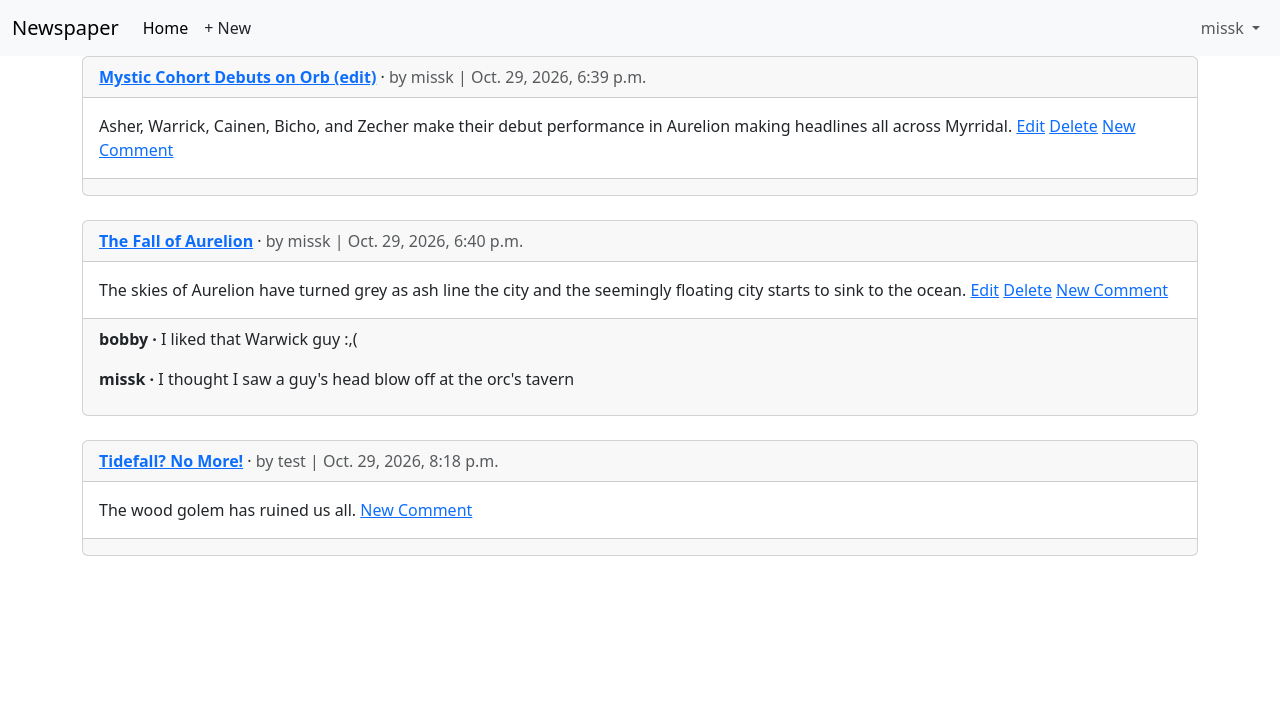
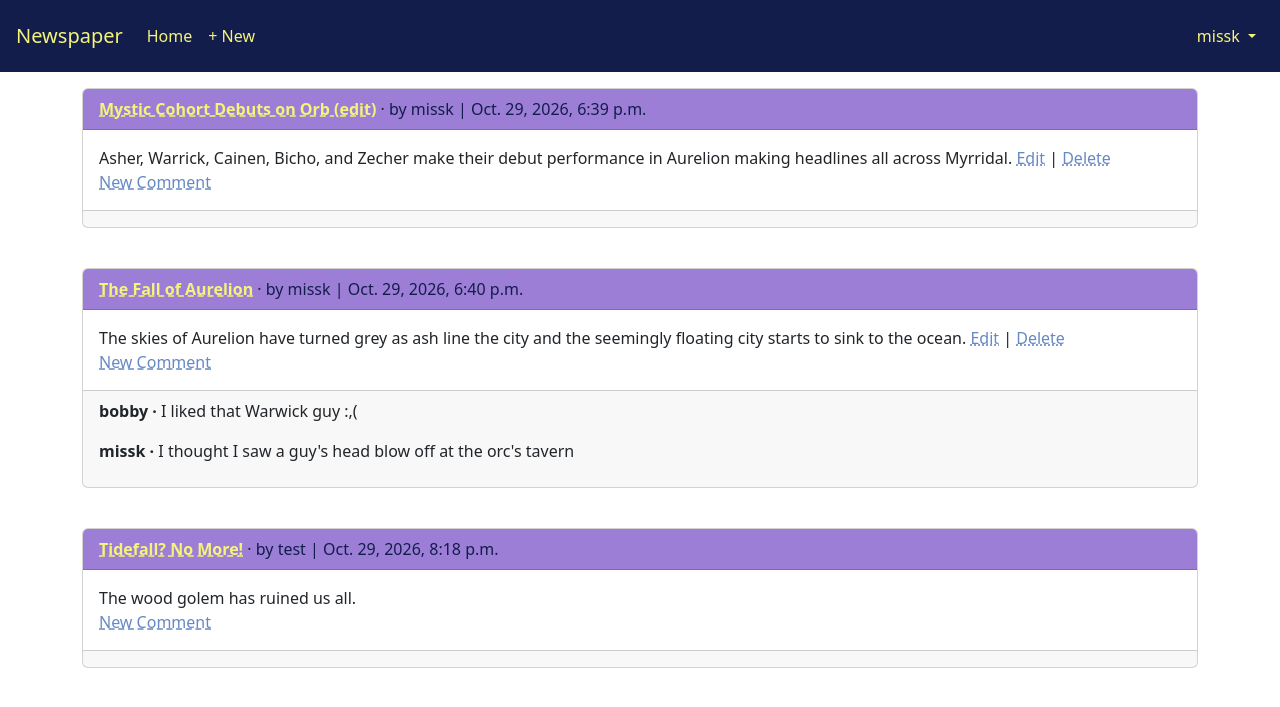
Before and after one commit to keana-patman/newspaper, a Django app: page /articles/ in a window 1280 px wide. Shown: the top 707 px of the page. Run offline with Django 5.2, Linux system fonts and the light colour scheme; a user stored in the database is signed in; data comes from the database, SQL or seed files in the repository; both versions use the stored data as it was after the commit.

Commit message:
3rd party/css

```diff
--- a/newspaper/settings.py
+++ b/newspaper/settings.py
@@ -31,6 +31,7 @@ ALLOWED_HOSTS = []
 # Application definition
 
 INSTALLED_APPS = [
+    'simpleui',
     "django.contrib.admin",
     "django.contrib.auth",
     "django.contrib.contenttypes",
--- a/templates/article_list.html
+++ b/templates/article_list.html
@@ -4,20 +4,21 @@
 
 {% block content %}
 {% for article in article_list %}
-<div class="card">
-    <div class="card-header">
+<div class="card" style="margin-top: 1rem">
+    <div class="card-header" style="background-color:rgb(156, 126, 215);">
         <span class="fw-bold">
-            <a href="{{ article.get_absolute_url }}">{{ article.title }}</a>
+            <a href="{{ article.get_absolute_url }}" style="text-decoration-style: dashed; color:rgb(244, 244, 121)">{{ article.title }}</a>
         </span> &middot;
-        <span class="text-muted">by {{ article.author }} | {{ article.date }}</span>
+        <span style="color: rgb(19, 29, 75);">by {{ article.author }} | {{ article.date }}</span>
     </div>
     <div class="card-body">
         {{ article.body }}
         {% if article.author.pk == request.user.pk %}
-        <a href="{% url 'article_edit' article.pk %}">Edit</a>
-        <a href="{% url 'article_delete' article.pk %}">Delete</a>
+        <a href="{% url 'article_edit' article.pk %}" style="text-decoration-style: dotted; color: rgb(102, 136, 195)">Edit</a> |
+        <a href="{% url 'article_delete' article.pk %}" style="text-decoration-style: dotted; color: rgb(102, 136, 195)">Delete</a>
         {% endif %}
-        <a href="{{ article.get_absolute_url }}">New Comment</a>
+        <br />
+        <a href="{{ article.get_absolute_url }}" style="text-decoration-style: dashed; color: rgb(102, 136, 195)">New Comment</a>
     </div>
     <div class="card-footer">
         {% for comment in article.comment_set.all %}
--- a/templates/base.html
+++ b/templates/base.html
@@ -9,9 +9,9 @@
     <link href="https://cdn.jsdelivr.net/npm/bootstrap@5.3.8/dist/css/bootstrap.min.css" rel="stylesheet" integrity="sha384-sRIl4kxILFvY47J16cr9ZwB07vP4J8+LH7qKQnuqkuIAvNWLzeN8tE5YBujZqJLB" crossorigin="anonymous">
 </head>
 <body>
-<nav class="navbar navbar-expand-lg bg-body-tertiary">
-<div class="container-fluid">
-<a class="navbar-brand" href="{% url 'home' %}">Newspaper</a>
+    <nav class="navbar navbar-expand-lg bg-body-tertiary" style="padding: 0">
+    <div class="container-fluid" style="background-color: rgb(19, 29, 75); padding: 1rem; ">
+    <a class="navbar-brand" href="{% url 'home' %}" style="color:rgb(244, 244, 121); font-weight: 500;">Newspaper</a>
     <button class="navbar-toggler" type="button"
     data-bs-toggle="collapse" data-bs-target="#navbarSupportedContent"
     aria-controls="navbarSupportedContent" aria-expanded="false"
@@ -21,16 +21,16 @@ aria-label="Toggle navigation">
     <div class="collapse navbar-collapse" id="navbarSupportedContent">
     <ul class="navbar-nav me-auto mb-2 mb-lg-0">
     <li class="nav-item">
-<a class="nav-link active" aria-current="page" href="#">Home</a>
+    <a class="nav-link active" aria-current="page" href="#" style="color:rgb(244, 244, 121)">Home</a>
     </li>
     {% if user.is_authenticated %}
-<li><a href="{% url 'article_new' %}" class="nav-link px-2 link-dark">+ New</a></li>
+    <li><a href="{% url 'article_new' %}" class="nav-link px-2" style="color:rgb(244, 244, 121)">+ New</a></li>
     </ul>
     <div class="mr-auto">
     <ul class="navbar-nav">
     <li class="nav-item dropdown">
     <a class="nav-link dropdown-toggle" href="#" role="button"
-data-bs-toggle="dropdown" aria-expanded="false">
+    data-bs-toggle="dropdown" aria-expanded="false" style="color:rgb(244, 244, 121)">
     {{ user.username }}
     </a>
     <ul class="dropdown-menu dropdown-menu-end">
--- a/templates/home.html
+++ b/templates/home.html
@@ -4,7 +4,7 @@
 
 {% block content %}
 {% if user.is_authenticated %}
-<p>Hi {{ user.username }}! You are {{ user.age }} years old.</p>
+<p style="padding-top: 1rem">Hi {{ user.username }}! You are {{ user.age }} years old.</p>
 <form action="{% url 'logout' %}" method="post">
     {% csrf_token %}
     <button type="submit">Log Out</button>
```
Also changed, not shown: templates/article_detail.html (+14 -12 lines), db.sqlite3. Lines whose indentation alone changed are shown as unchanged.
